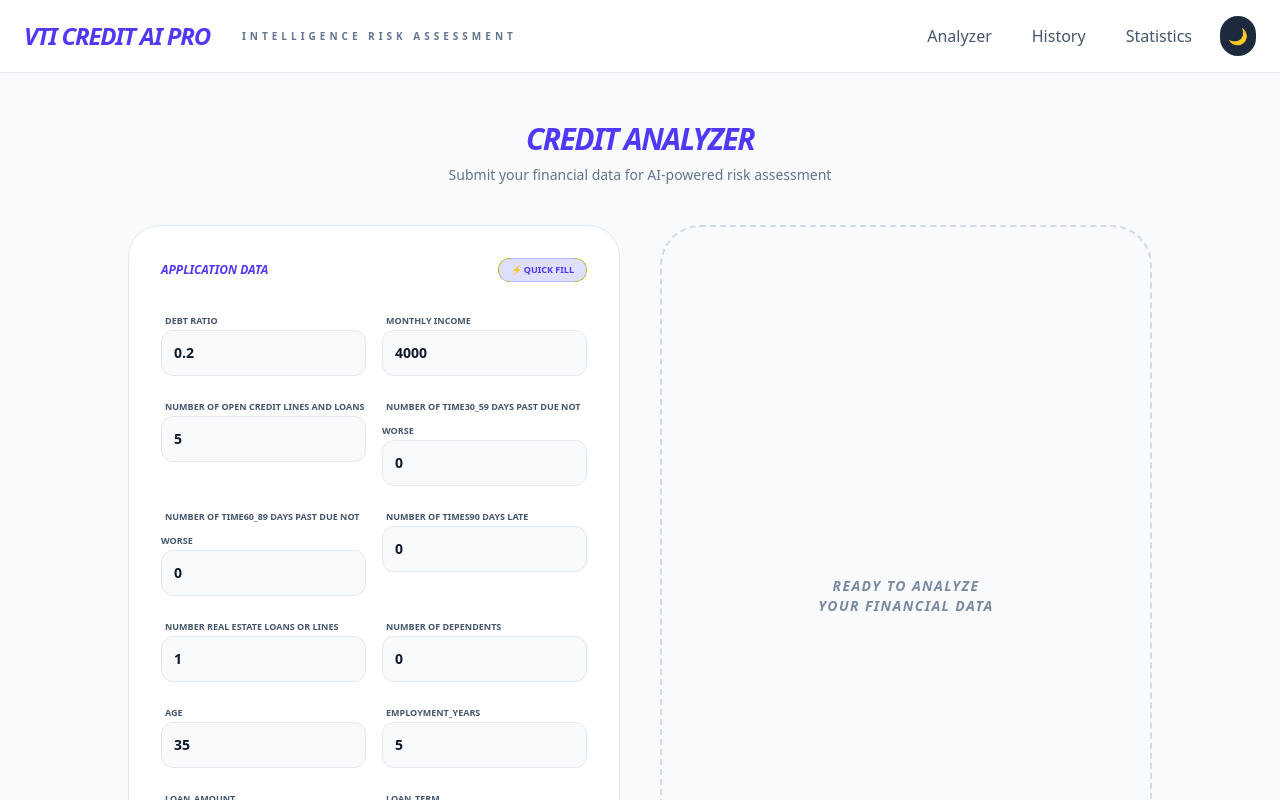
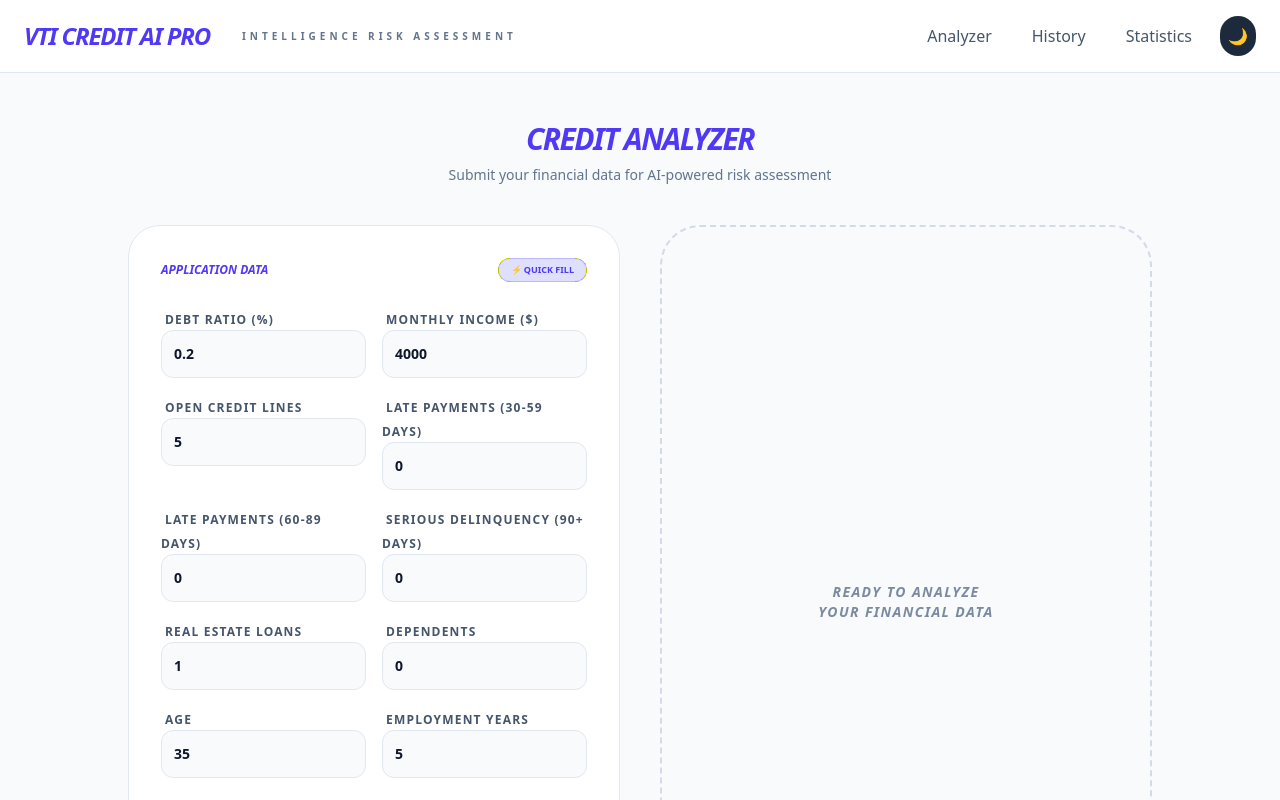
Before and after one commit to CelineN196/credit-scoring-app, a Next.js app in the folder credit-frontend/: page / in a window 1280 px wide. Shown: the top 800 px of the page. Built offline with nearby package versions, Linux system fonts and the light colour scheme.

Commit message:
style: human-friendly labels and clean grid layout for analyzer form

```diff
--- a/credit-frontend/src/app/page.tsx
+++ b/credit-frontend/src/app/page.tsx
@@ -21,6 +21,22 @@ export default function Home() {
   const [displayScore, setDisplayScore] = useState(0);  const [history, setHistory] = useState<any[]>([]);
   const [loading, setLoading] = useState(false);
   const [error, setError] = useState<string | null>(null);
+
+  // Clean label mapping for professional UI
+  const labelMap: { [key: string]: string } = {
+    DebtRatio: 'DEBT RATIO (%)',
+    MonthlyIncome: 'MONTHLY INCOME ($)',
+    NumberOfOpenCreditLinesAndLoans: 'OPEN CREDIT LINES',
+    NumberOfTime30_59DaysPastDueNotWorse: 'LATE PAYMENTS (30-59 DAYS)',
+    NumberOfTime60_89DaysPastDueNotWorse: 'LATE PAYMENTS (60-89 DAYS)',
+    NumberOfTimes90DaysLate: 'SERIOUS DELINQUENCY (90+ DAYS)',
+    NumberRealEstateLoansOrLines: 'REAL ESTATE LOANS',
+    NumberOfDependents: 'DEPENDENTS',
+    age: 'AGE',
+    employment_years: 'EMPLOYMENT YEARS',
+    loan_amount: 'LOAN AMOUNT ($)',
+    loan_term: 'LOAN TERM (MONTHS)'
+  };
 
   // animate score when a new result arrives
   useEffect(() => {
@@ -104,12 +120,12 @@ export default function Home() {
             </div>
             {Object.keys(formData).map((key) => (
               <div key={key} className="space-y-1">
-                <label className="text-[9px] font-bold text-slate-600 dark:text-slate-500 uppercase ml-1">
-                  {key.replace(/([A-Z])/g, ' $1').replace(/^./, s => s.toUpperCase())}
+                <label className="text-xs font-bold text-slate-600 dark:text-slate-500 uppercase tracking-widest ml-1">
+                  {labelMap[key] || key.replace(/([A-Z])/g, ' $1').replace(/^./, s => s.toUpperCase())}
                 </label>
                 <input required type="number" step="any" value={(formData as any)[key]}
                   onChange={(e) => setFormData({...formData, [key]: e.target.value})}
-                  className="w-full bg-slate-50 dark:bg-slate-900/50 border border-slate-200 dark:border-slate-800 rounded-xl p-3 text-sm outline-none focus:border-indigo-500 transition-all font-bold" />
+                  className="w-full h-12 bg-slate-50 dark:bg-slate-900/50 border border-slate-200 dark:border-slate-800 rounded-xl px-3 text-sm outline-none focus:border-indigo-500 transition-all font-bold" />
               </div>
             ))}
             <button
```
